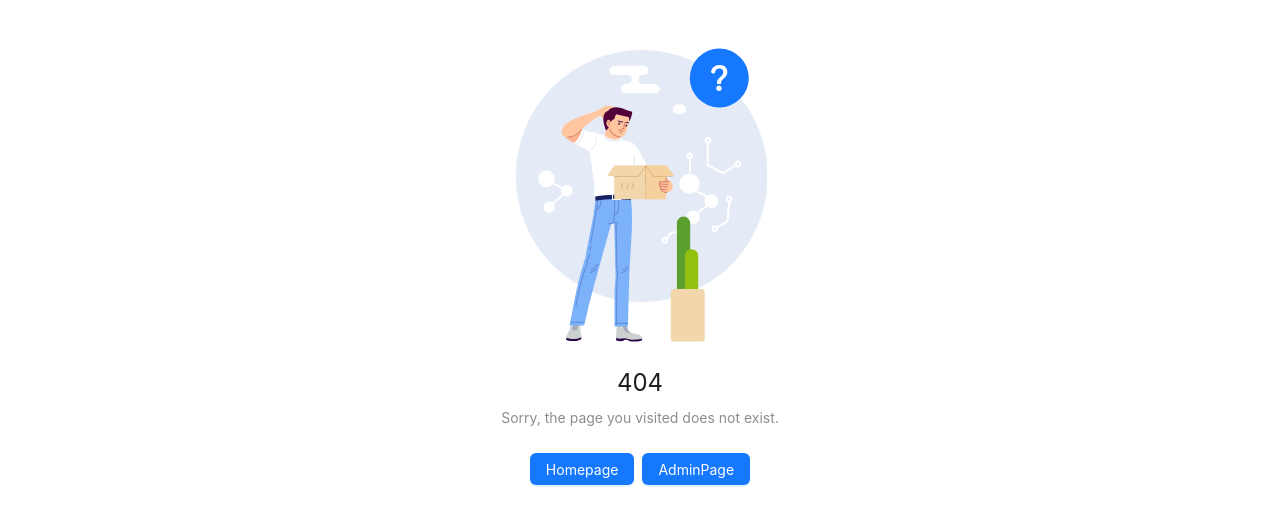
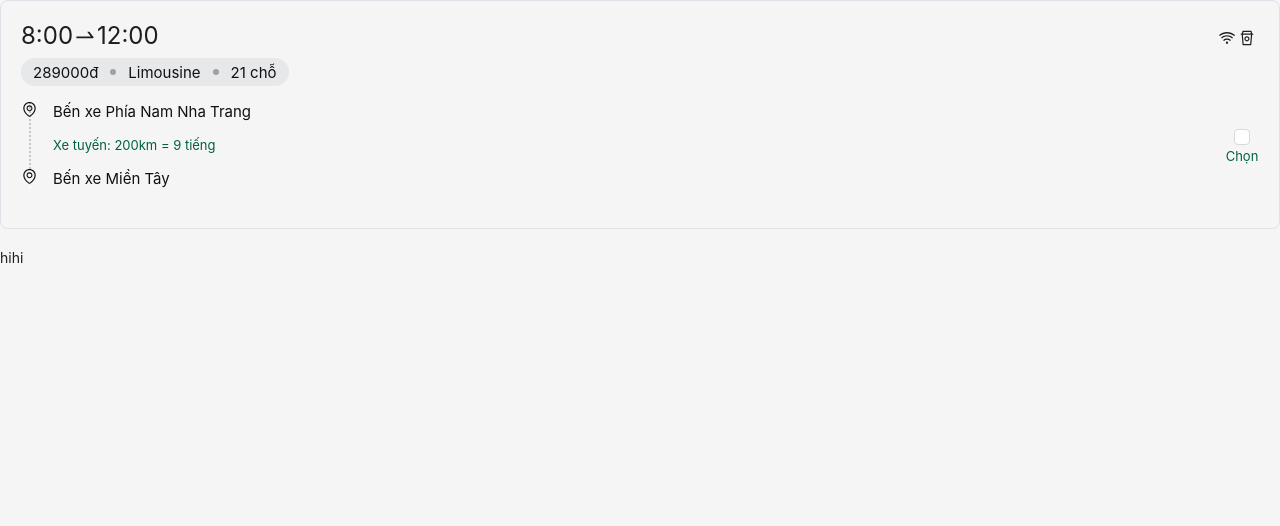
Before and after one commit to superdark1999/bus-ticket-client, a React (Create React App) app: page /booking/trip-routes in a window 1280 px wide. Before the commit this address led to /404. Shown: the top 526 px of the page. Built offline with nearby package versions, Linux system fonts and the light colour scheme.

Commit message:
add component TripRouteCard

```diff
--- /dev/null
+++ b/src/components/TripRouteCard/index.tsx
@@ -0,0 +1,157 @@
+import React, { useEffect } from 'react';
+import styled from 'styled-components';
+import { Checkbox } from 'antd';
+import { EnvironmentOutlined, SwapRightOutlined, WifiOutlined, RestOutlined } from '@ant-design/icons';
+
+interface Props {
+  departure: string;
+  arrival: string;
+  price: number;
+  type: string;
+  seatsAvailable: number;
+  distance: string;
+  amenities: string[];
+  selected: boolean;
+  onSelect: () => void;
+}
+
+const onSelected = () => {};
+
+const temp: Props = {
+  departure: '8:00',
+  arrival: '12:00',
+  price: 289000,
+  seatsAvailable: 21,
+  amenities: ['air conditioning', 'restroom'],
+  selected: false,
+  onSelect: onSelected,
+  type: 'Limousine',
+  distance: '200km',
+};
+
+const BookingInfo: React.FC = () => {
+  useEffect(() => {});
+  return (
+    <Container>
+      <FirstRow>
+        {temp.departure}
+        <SwapRightOutlined />
+        {temp.arrival}
+        <Amenities>
+          {temp.amenities.includes('air conditioning') && (
+            <WifiOutlined style={{ fontSize: '16px', marginRight: '4px' }} />
+          )}
+          {temp.amenities.includes('restroom') && <RestOutlined style={{ fontSize: '16px', marginRight: '4px' }} />}
+        </Amenities>
+      </FirstRow>
+      <SecondRow>
+        {temp.price}đ
+        <Dot />
+        {temp.type}
+        <Dot />
+        {temp.seatsAvailable} chỗ
+      </SecondRow>
+      <RouteContainer>
+        <RouterInfo>
+          <RouteLine>
+            <LocationIcon />
+            Bến xe Phía Nam Nha Trang
+            <Distance>Xe tuyến: {temp.distance} = 9 tiếng</Distance>
+          </RouteLine>
+          <RouteLine>
+            <LocationIcon />
+            Bến xe Miền Tây
+          </RouteLine>
+        </RouterInfo>
+        <CheckboxContainer>
+          <Checkbox checked={temp.selected} onChange={temp.onSelect} />
+          Chọn
+        </CheckboxContainer>
+      </RouteContainer>
+    </Container>
+  );
+};
+
+const Container = styled.div`
+  padding: 20px;
+  border-radius: 8px;
+  border: 1px solid #dde2e8;
+  margin-bottom: 20px;
+`;
+
+const FirstRow = styled.div`
+  font-size: 24px;
+`;
+
+const Amenities = styled.div`
+  float: right;
+`;
+
+const SecondRow = styled.div`
+  color: #111;
+  margin: 8px 0 16px;
+  font-size: 15px;
+  min-width: 200px;
+  height: 28px;
+  border-radius: 16px;
+  padding: 5px 12px;
+  display: inline-block;
+  background-color: rgba(99, 114, 128, 0.1);
+`;
+
+const Dot = styled.span`
+  display: inline-block;
+  width: 6px;
+  border-radius: 3px;
+  height: 6px;
+  opacity: 0.3;
+  margin: 3px 12px;
+  background-color: #000;
+`;
+
+const RouteContainer = styled.div`
+  display: flex;
+  margin-bottom: 20px;
+`;
+
+const RouterInfo = styled.div`
+  flex: 1;
+`;
+
+const RouteLine = styled.div`
+  color: #111;
+  font-size: 15px;
+  position: relative;
+  border-left: 2px dotted #c0c6cc;
+  padding-left: 22px;
+  margin-left: 8px;
+
+  &:last-child {
+    border-left: 2px dotted #fff;
+  }
+`;
+
+const LocationIcon = styled(EnvironmentOutlined)`
+  width: 16px;
+  top: 0;
+  left: -9px;
+  position: absolute;
+`;
+
+const Distance = styled.div`
+  font-size: 13px;
+  color: #00613d;
+  line-height: 48px;
+`;
+
+const CheckboxContainer = styled.div`
+  display: flex;
+  justify-content: center;
+  flex-direction: column;
+  align-items: center;
+  color: #01613d;
+  font-size: 13px;
+  width: 34px;
+`;
+
+export default BookingInfo;
--- a/src/routes/routesConfig.tsx
+++ b/src/routes/routesConfig.tsx
@@ -13,6 +13,7 @@ const LoginPage = lazy(() => import('views/auth/Login/LoginPage'));
 const RegisterPage = lazy(() => import('views/auth/Register/RegisterPage'));
 const ChangePasswordPage = lazy(() => import('views/auth/ChangePassword/ChangePasswordPage'));
 const ForgotPasswordPage = lazy(() => import('views/auth/ForgotPassword/ForgotPasswordPage'));
+const ListTripRoute = lazy(() => import('views/Booking/listTripRoute'));
 
 /* eslint-disable  @typescript-eslint/naming-convention  */
 export enum ROUTER_PATH {
@@ -53,6 +54,10 @@ export const routesConfig: RouteObject[] = [
           {
             path: '/booking',
             element: <BookingPage />,
+          },
+          {
+            path: '/booking/trip-routes',
+            element: <ListTripRoute />,
           },
         ],
       },
--- /dev/null
+++ b/src/views/Booking/listTripRoute.tsx
@@ -0,0 +1,14 @@
+import BookingInfo from 'components/TripRouteCard';
+import React from 'react';
+
+const ListTripRoute: React.FC = () => {
+  const content = 'hihi';
+  return (
+    <div>
+      <BookingInfo />
+      {content}
+    </div>
+  );
+};
+
+export default ListTripRoute;
```
